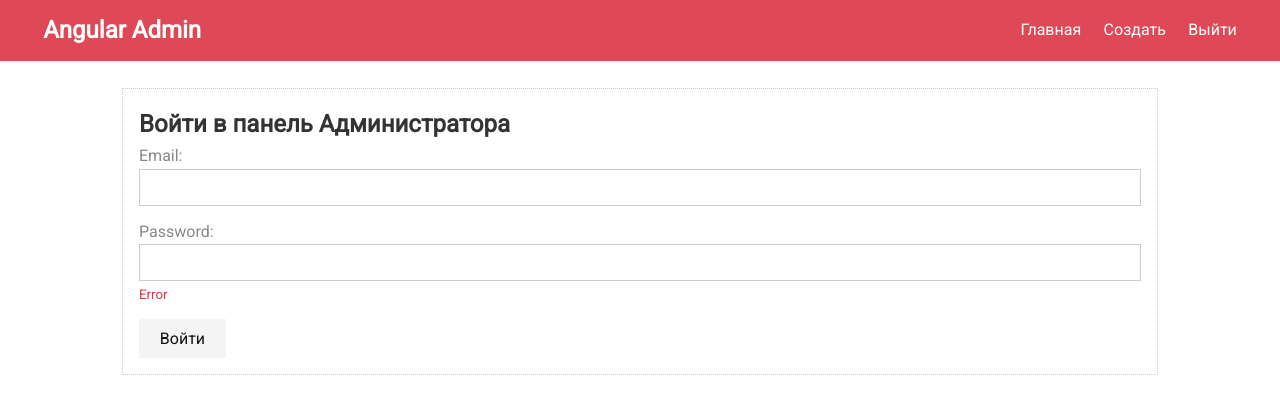
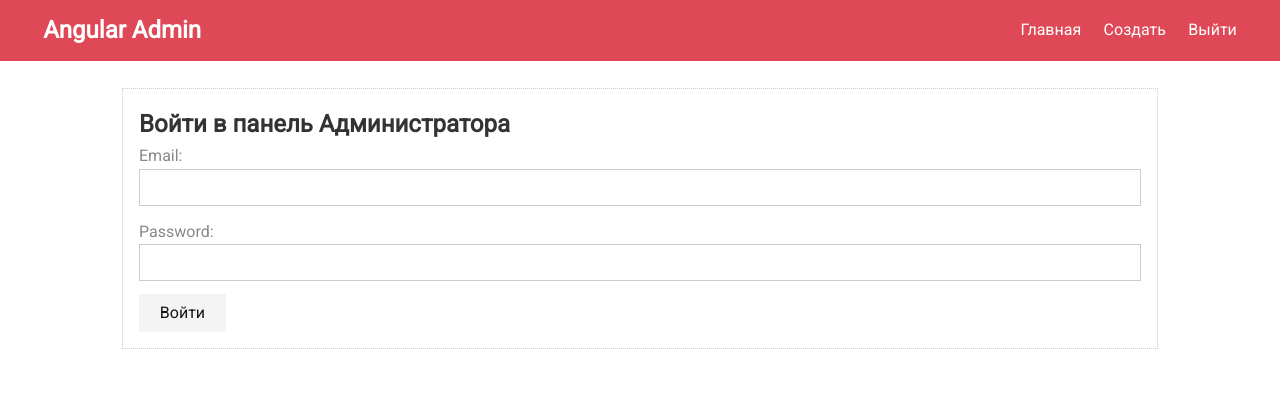
Before and after one commit to Kapibarra/ng-blog, an Angular app: page /admin/login in a window 1280 px wide. Shown: the top 414 px of the page. Built offline with nearby package versions, Linux system fonts and the light colour scheme.

Commit message:
form fixes 8

```diff
--- a/src/app/admin/login-page/login-page.component.html
+++ b/src/app/admin/login-page/login-page.component.html
@@ -2,7 +2,7 @@
     <h2>Войти в панель Администратора</h2>
     <div class="form-control" [ngClass]="{invalid: form.get('email').touched && form.get('email').invalid}">
         <label for="email">Email:</label>
-        <input type="email">
+        <input type="email" formControlName="email">
         <div class="validation" *ngIf="form.get('email').touched && form.get('email').invalid">
             <small *ngIf="form.get('email').errors.required">Email required</small>
             <small *ngIf="form.get('email').errors.email">Incorrect Email</small>
@@ -10,9 +10,13 @@
     </div>
     <div class="form-control" [ngClass]="{invalid: form.get('password').touched && form.get('password').invalid}">
         <label for="password">Password:</label>
-        <input type="password">
-        <div class="validation" [ngClass]="{invalid: form.get('password').touched && form.get('password').invalid}">
-            <small>Error</small>
+        <input type="password" formControlName="password">
+        <div class="validation" *ngIf="form.get('password').touched && form.get('password').invalid">
+            <small *ngIf="form.get('password').errors.required">Password required</small>
+            <small *ngIf="form.get('password').errors.minlength">Password required more than
+                {{form.get('password').errors.minlength.requiredLength}} symbols. Now its
+                {{form.get('password').errors.minlength.actualLength}} symbols.
+            </small>
         </div>
     </div>
     <button type="submit" class="btn btn-primary" [disabled]="form.invalid">Войти</button>
--- a/src/app/admin/login-page/login-page.component.ts
+++ b/src/app/admin/login-page/login-page.component.ts
@@ -18,6 +18,8 @@ form: FormGroup;
   }
 
   submit() {
+    console.log();
+
     if (this.form.invalid) {
       return
     }
```
